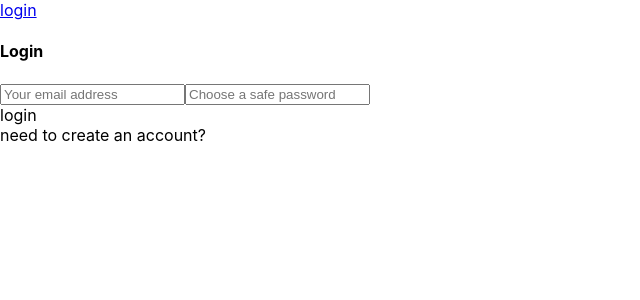
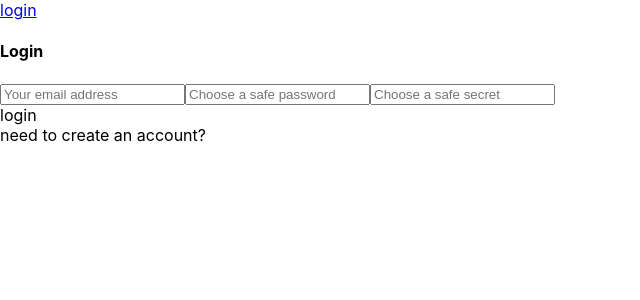
Before and after one commit to abrambueno1992/fullStack, a React (Create React App) app in the folder frontend/todoapp/: page /login in a window 1280 px wide. Shown: the top 300 px of the page, without its empty margins (0-640 px from the left). Built offline with nearby package versions, Linux system fonts and the light colour scheme.

Commit message:
Added to the signup form, a secret. Will have to debug issue with bcrypt.

```diff
--- a/frontend/todoapp/src/components/Login.js
+++ b/frontend/todoapp/src/components/Login.js
@@ -22,11 +22,12 @@
         login: true, // switch between Login and SignUp
         email: '',
         password: '',
+        secret:'',
         name: '',
     }
 
     render() {
-        const { login, email, password, name } = this.state
+        const { login, email, password, name, secret } = this.state
         return (
             <div>
                 <h4 className="mv3">{login ? 'Login' : 'Sign Up'}</h4>
@@ -51,11 +52,17 @@
                         type="password"
                         placeholder="Choose a safe password"
                     />
+                    <input
+                        value={secret}
+                        onChange={e => this.setState({ secret: e.target.value })}
+                        type="text"
+                        placeholder="Choose a safe secret"
+                    />
                 </div>
                 <div className="flex mt3">
                     <Mutation
                         mutation={login ? LOGIN_MUTATION : SIGNUP_MUTATION}
-                        variables={{ email, password, name }}
+                        variables={{ email, password, name, secret }}
                         onCompleted={data => this._confirm(data)}
                     >
                         {mutation => (
```
